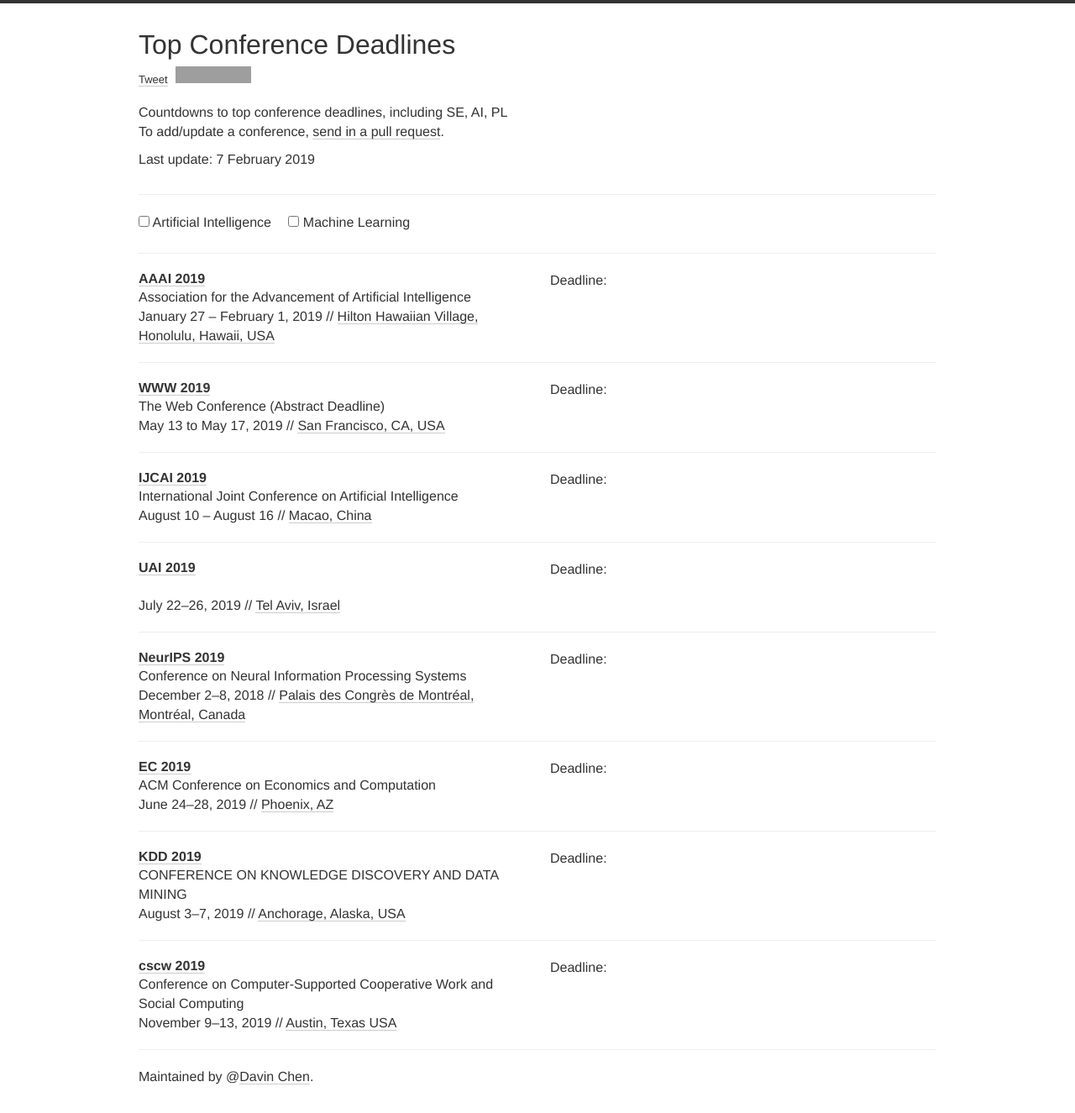
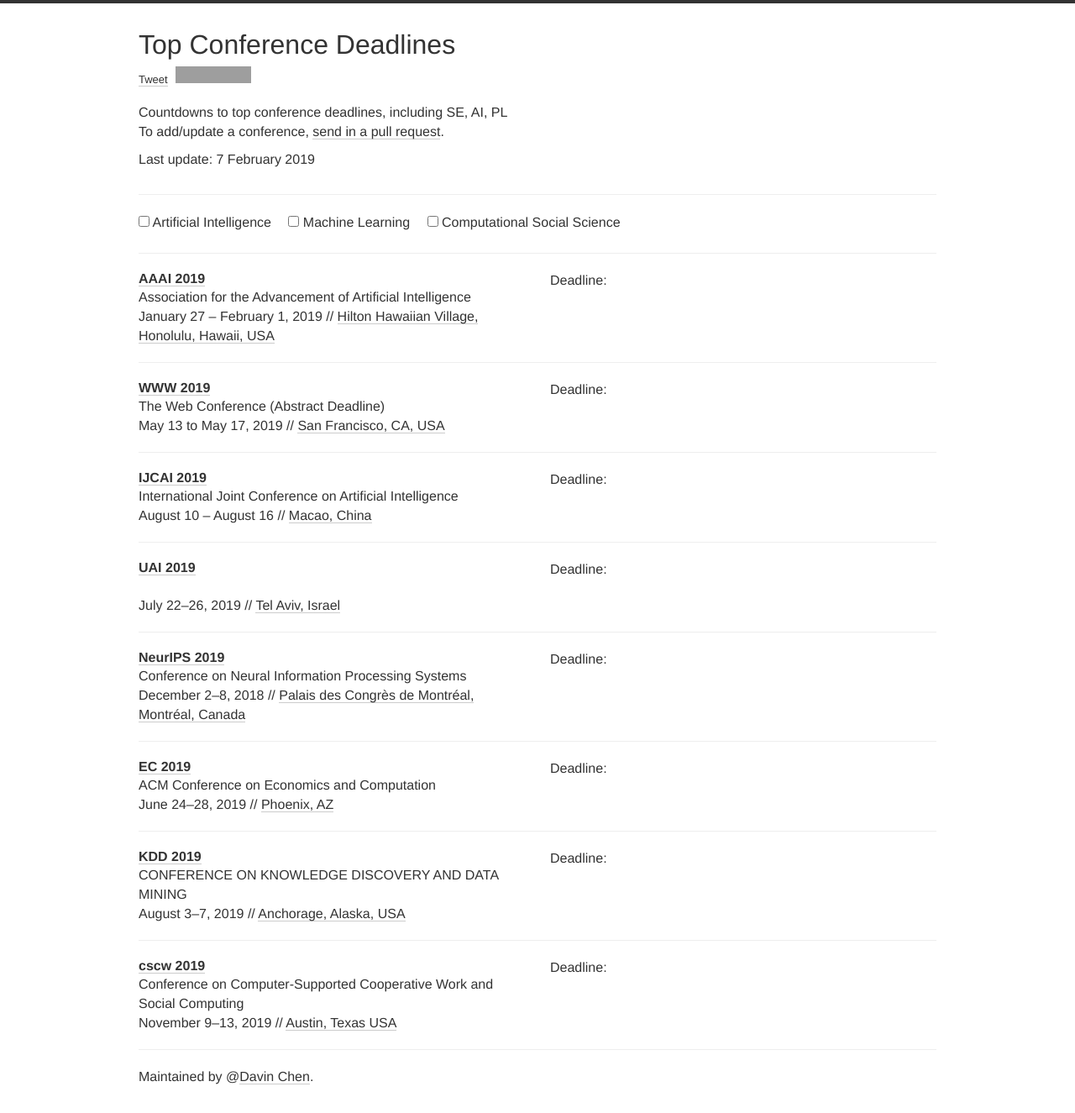
Before and after one commit to aabeliuk/conferences, a Jekyll site: the page built from index.html, in a window 1280 px wide. Shown: the whole page at 84% size. Built offline with Jekyll 4.4.1, drawn with Linux system fonts in a browser that asks for light colours; nearby versions of some CDN libraries; comment, search, counter and statistics services are not loaded; grey boxes are pictures that could not be loaded.

Commit message:
added Computational Social Science

```diff
--- a/_data/types.yml
+++ b/_data/types.yml
@@ -3,3 +3,5 @@
   tag: AI
 - name: Machine Learning
   tag: ML
+- name: Computational Social Science
+  tag: CSC
```
